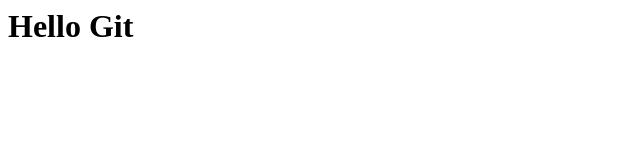
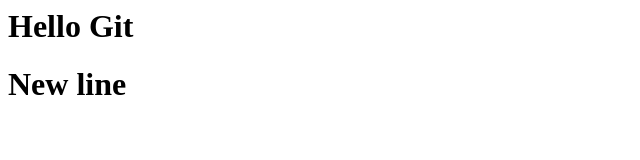
Before and after one commit to Manefick/Git_test, a plain HTML site: page index.html in a window 1280 px wide. Shown: the whole page, without its empty margins (0-640 px from the left). Drawn offline with Linux system fonts and the light colour scheme.

Commit message:
new commit

```diff
--- a/index.html
+++ b/index.html
@@ -1 +1,2 @@
 <h1>Hello Git</h1>
+<h1>New line</h1>
```
Also changed, not shown: test.txt.
